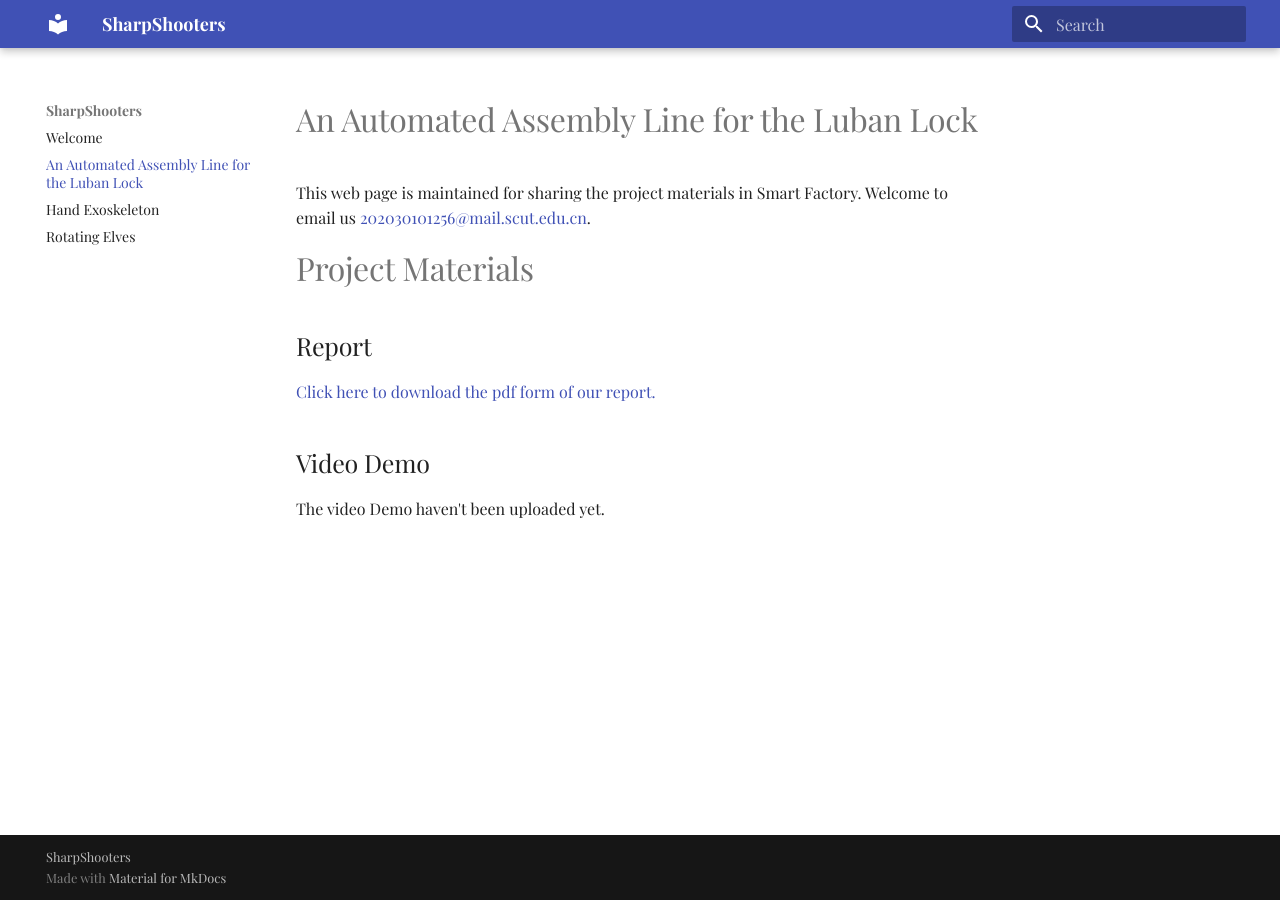
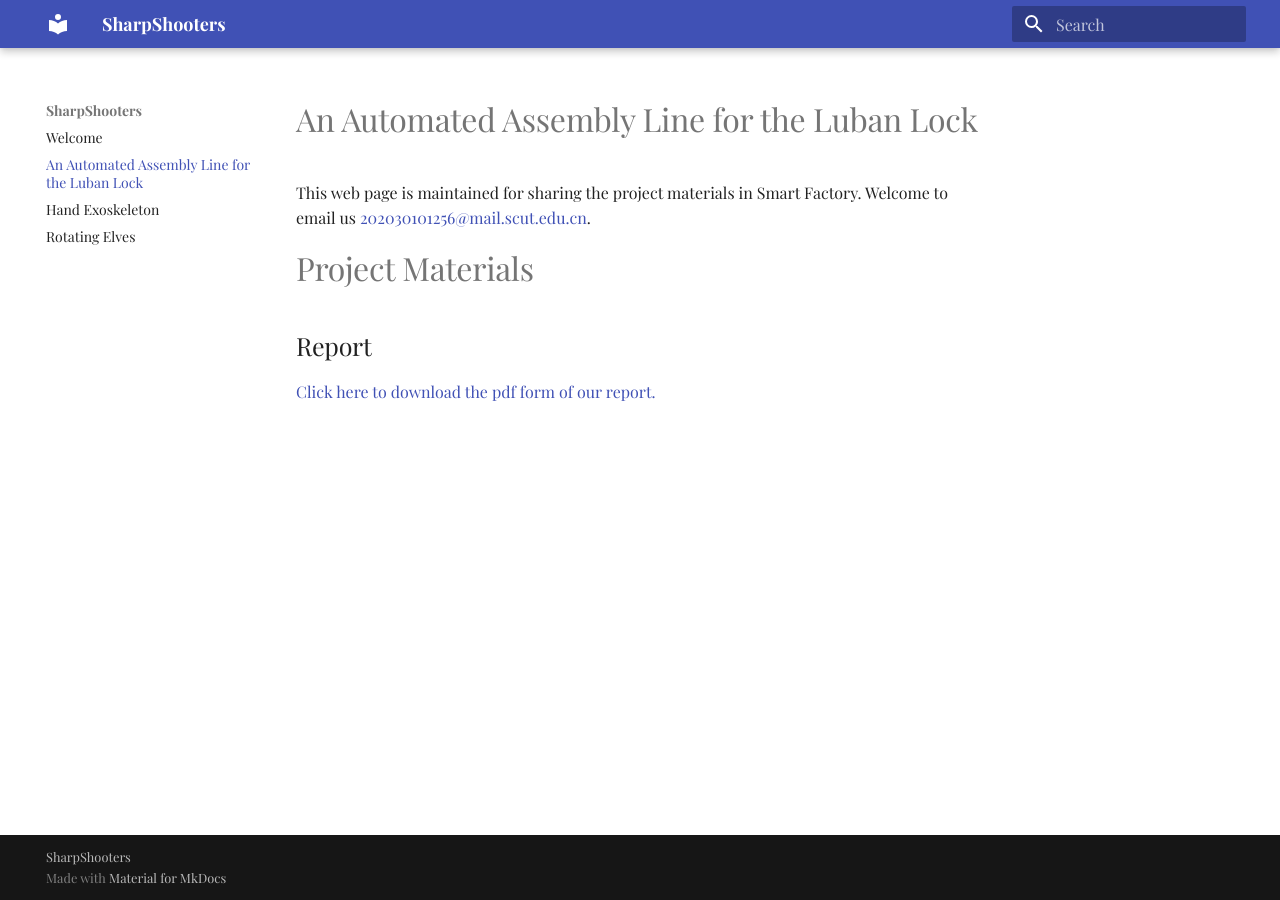
Before and after one commit to GuanQinG-GitHub/Rotating-Elves, an MkDocs documentation site: the page built from docs/Automated Line.md, in a window 1280 px wide. Built offline with MkDocs 1.6.1 and Material for MkDocs 9.7.7, drawn with Linux system fonts in a browser that asks for light colours; some web fonts are replaced.

Commit message:
Update Automated Line.md

```diff
--- a/docs/Automated Line.md
+++ b/docs/Automated Line.md
@@ -5,7 +5,3 @@ This web page is maintained for sharing the project materials in Smart Factory.
 
 ## Report
 [Click here to download the pdf form of our report.](Automated Line/An_Automated_Assembly_Line_for_the_Luban_Lock_SharpShooters.pdf)
-
-
-## Video Demo
-The video Demo haven't been uploaded yet.
```
